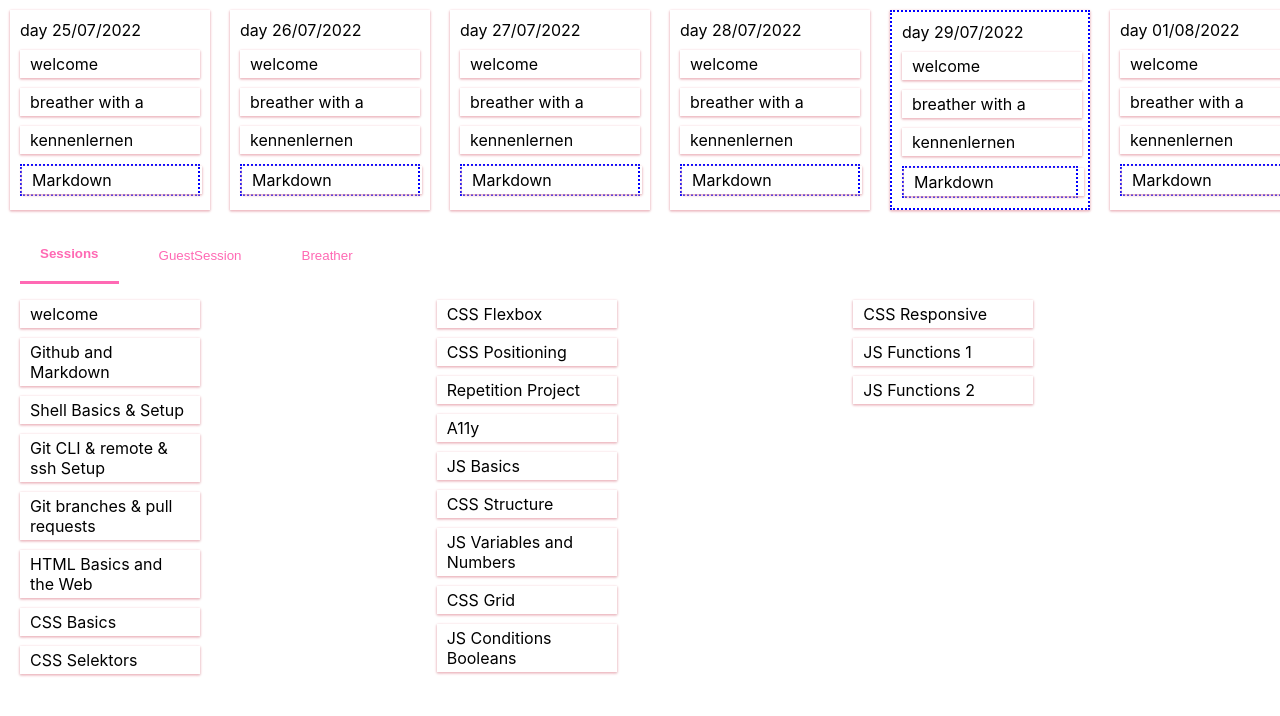
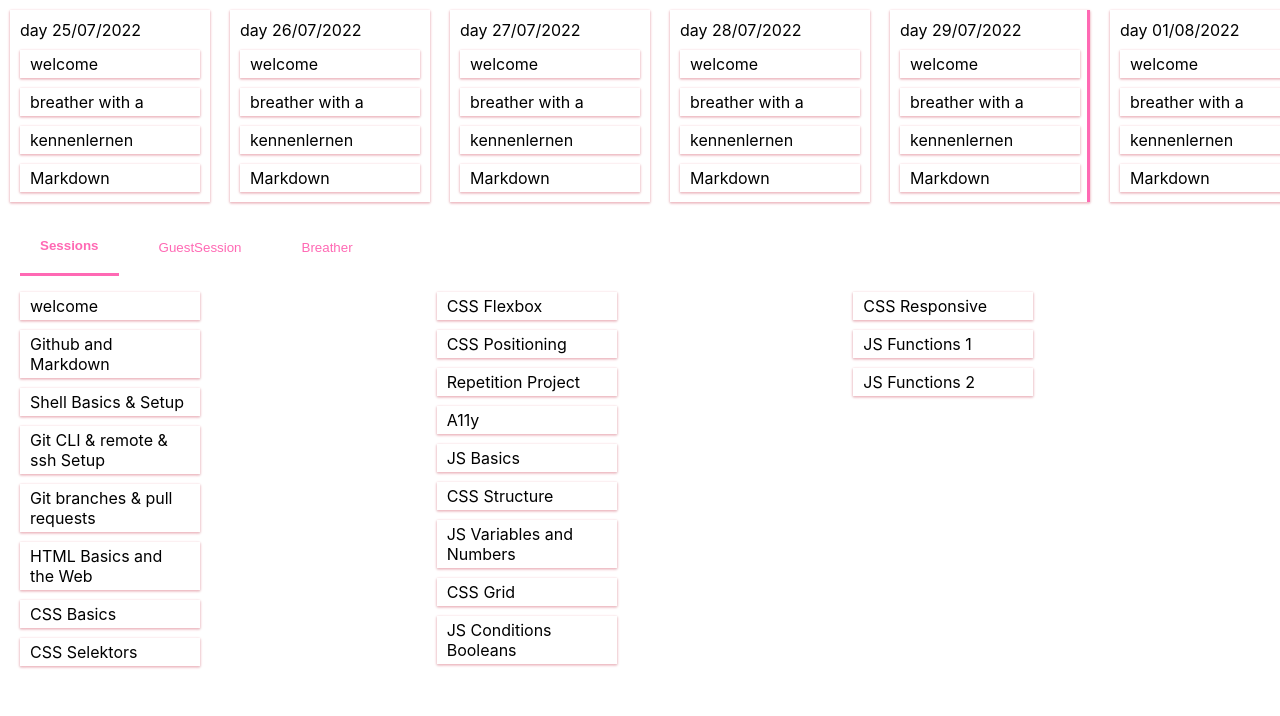
Before and after one commit to julialoeschel/drag-my-days, a Next.js app: page / in a window 1280 px wide. Shown: the top 716 px of the page. Built offline with nearby package versions, Linux system fonts and the light colour scheme.

Commit message:
style wekks

```diff
--- a/public/data-newsortet.js
+++ b/public/data-newsortet.js
@@ -184,7 +184,7 @@ export const data = () => {
     ],
     "day 09/08/2022": [],
     "day 10/08/2022": [],
-    "day 09/08/2022": [],
+    "day 11/08/2022": [],
     "day 12/08/2022": [],
     "day 15/08/2022": [],
     "day 16/08/2022": [],
--- a/styles/Container.module.css
+++ b/styles/Container.module.css
@@ -9,6 +9,9 @@
   box-shadow: lightpink 0px 1px 3px, rgba(0, 0, 0, 0.24) 0px 1px 2px;
 }
 
+.containerweek:nth-child(5n) {
+  border-right: 3px solid hotpink;
+}
 .container {
   display: flex;
   flex-direction: column;
--- a/styles/Home.module.css
+++ b/styles/Home.module.css
@@ -9,11 +9,6 @@
   overflow: scroll;
   position: relative;
   padding-bottom: 10px;
-}
-/*wie kan ich jeden Monat Markieren, oder jede woche?
-ich selekte hier zu viele Elemente */
-.upperContainer :nth-child(5n) {
-  border: 2px dotted blue;
 }
 
 .lowerContainer {
```
